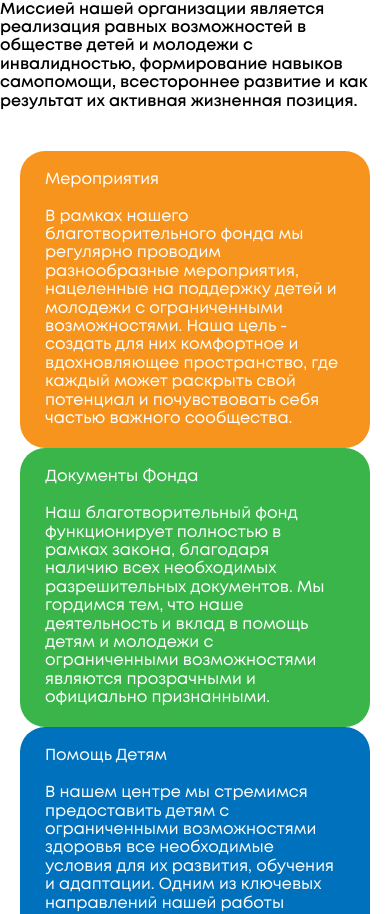
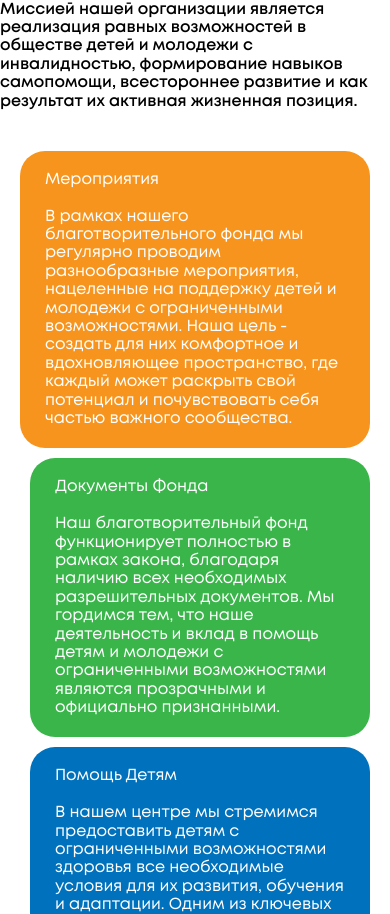
Before and after one commit to BeanDx/balam-ai-zakaz, a plain HTML site: page index.html in a window 390 px wide. Shown: the part 222-1136 px from the top of the page. Drawn offline with nearby package versions, Linux system fonts and the light colour scheme.

```diff
--- a/style.css
+++ b/style.css
@@ -356,6 +356,11 @@ main {
 	}
 } */
 
+.carousel__slide-about_fond-opportunities-documents,
+.carousel__slide-about_fond-opportunities-help {
+	margin-left: 10px;
+}
+
 @media (max-width: 768px) {
 	.header__container {
 			/* flex-direction: column; */
@@ -368,6 +373,11 @@ main {
 			flex-direction: column;
 			align-items: center;
 			padding-top: 10px;
+	}
+
+	.carousel__slide-about_fond-opportunities-documents,
+	.carousel__slide-about_fond-opportunities-help {
+		margin-top: 10px;
 	}
 
 	.menu__item:last-child {
```
